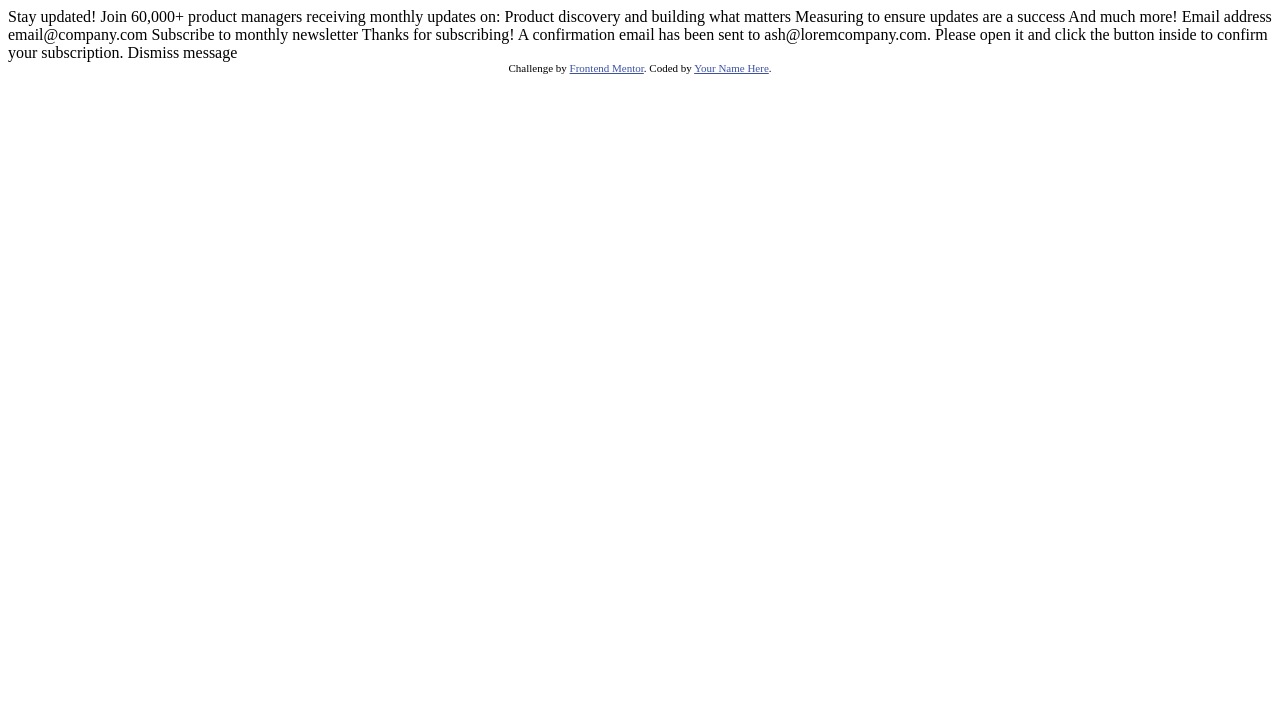
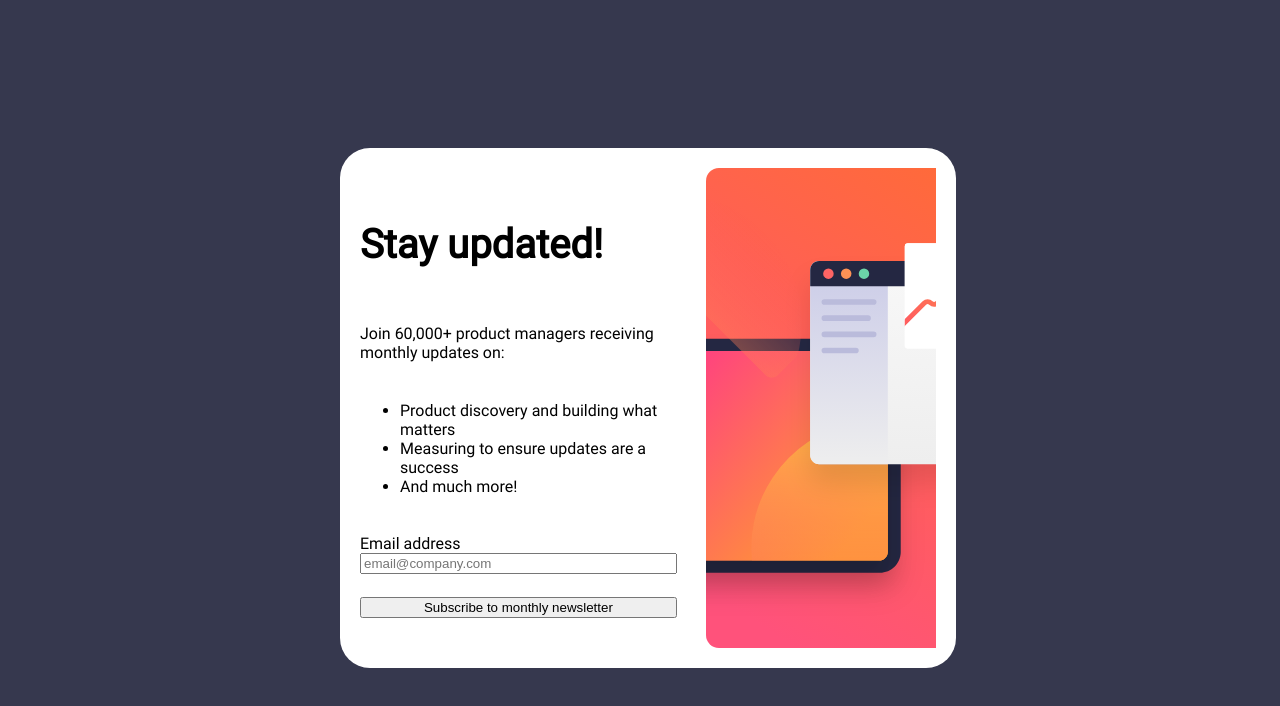
Before and after one commit to devpaepi/News-letter, a plain HTML site: page index.html in a window 1280 px wide. Drawn offline with Linux system fonts and the light colour scheme.

Commit message:
no message

```diff
--- a/index.html
+++ b/index.html
@@ -1,52 +1,68 @@
 <!DOCTYPE html>
 <html lang="en">
   <head>
-  <meta charset="UTF-8">
-  <meta name="viewport" content="width=device-width, initial-scale=1.0"> <!-- displays site properly based on user's device -->
+    <meta charset="UTF-8" />
+    <meta name="viewport" content="width=device-width, initial-scale=1.0" />
+    <!-- displays site properly based on user's device -->
 
-  <link rel="icon" type="image/png" sizes="32x32" href="./assets/images/favicon-32x32.png">
+    <link
+      rel="icon"
+      type="image/png"
+      sizes="32x32"
+      href="./assets/images/favicon-32x32.png"
+    />
 
-  <title>Frontend Mentor | Newsletter sign-up form with success message</title>
+    <title>
+      Frontend Mentor | Newsletter sign-up form with success message
+    </title>
+    <link rel="stylesheet" href="./style.css" />
 
     <!-- Feel free to remove these styles or customise in your own stylesheet 👍 -->
-  <style>
-    .attribution { font-size: 11px; text-align: center; }
-    .attribution a { color: hsl(228, 45%, 44%); }
-  </style>
   </head>
   <body>
-
     <!-- Sign-up form start -->
 
-  Stay updated!
+    <div class="container">
+      <section class="form">
+        <h1>Stay updated!</h1>
+        <span>Join 60,000+ product managers receiving monthly updates on:</span>
+        <ul>
+          <li>Product discovery and building what matters</li>
+          <li>Measuring to ensure updates are a success</li>
+          <li>And much more!</li>
+        </ul>
+        <section class="input">
+          <span> Email address </span>
+          <input type="email" name="" placeholder="email@company.com" />
+        </section>
 
-  Join 60,000+ product managers receiving monthly updates on:
-
-  Product discovery and building what matters
-  Measuring to ensure updates are a success
-  And much more!
-
-  Email address
-  email@company.com
-
-  Subscribe to monthly newsletter
+        <button>Subscribe to monthly newsletter</button>
+      </section>
+      <section class="illustration">
+        <!-- <img
+          src="./assets/images/illustration-sign-up-desktop.svg"
+          alt=""
+          srcset=""
+        /> -->
+      </section>
+    </div>
 
     <!-- Sign-up form end -->
 
     <!-- Success message start -->
 
-  Thanks for subscribing!
-
-  A confirmation email has been sent to ash@loremcompany.com.
-  Please open it and click the button inside to confirm your subscription.
-
-  Dismiss message
+    <!-- Thanks for subscribing! A confirmation email has been sent to
+    ash@loremcompany.com. Please open it and click the button inside to confirm
+    your subscription. Dismiss message -->
 
     <!-- Success message end -->
 
-  <div class="attribution">
-    Challenge by <a href="https://www.frontendmentor.io?ref=challenge" target="_blank">Frontend Mentor</a>.
-    Coded by <a href="#">Your Name Here</a>.
-  </div>
+    <!-- <div class="attribution">
+      Challenge by
+      <a href="https://www.frontendmentor.io?ref=challenge" target="_blank"
+        >Frontend Mentor</a
+      >. Coded by <a href="#">Your Name Here</a>.
+    </div> -->
+    <script src="/script.js"></script>
   </body>
 </html>
--- a/style.css
+++ b/style.css
@@ -1,4 +1,82 @@
+/* .attribution {
+  font-size: 11px;
+  text-align: center;
+}
+.attribution a {
+  color: hsl(228, 45%, 44%);
+} */
+
 :root {
   --primary-color: #007bff;
   --secondary-color: #6c757d;
+  --Tomato: hsl(4, 100%, 67%);
+  --DarkGrey: hsl(234, 29%, 20%);
+  --DarkGrey2: hsl(235, 18%, 26%);
+  --Grey: hsl(231, 7%, 60%);
+  --White: hsl(0, 0%, 100%);
 }
+
+@font-face {
+  font-family: "Roboto-Bold";
+  src: url(./assets/fonts/Roboto-Bold.ttf);
+}
+
+@font-face {
+  font-family: "Roboto-Regular";
+  src: url(./assets/fonts/Roboto-Regular.ttf);
+}
+
+body {
+  font-family: Roboto-Regular;
+  height: 100vh;
+  width: 100vw;
+  overflow: hidden;
+  display: flex;
+  align-items: center;
+  justify-content: center;
+  background-color: var(--DarkGrey2);
+}
+
+.container {
+  background-color: var(--White);
+  height: 60%;
+  width: 45%;
+  padding: 20px;
+  border-radius: 30px;
+
+  display: flex;
+  justify-content: space-between;
+  /* gap: 5%; */
+}
+
+.form {
+  box-sizing: border-box;
+  height: 100%;
+  width: 55%;
+  display: flex;
+  flex-direction: column;
+  /* align-items: flex-start; */
+  justify-content: space-between;
+  align-self: center;
+  padding-top: 20px;
+  padding-bottom: 30px;
+}
+
+.illustration {
+  background-image: url(./assets/images/illustration-sign-up-desktop.svg);
+  background-size: cover;
+  background-repeat: no-repeat;
+  height: 100%;
+  width: 40%;
+}
+
+h1 {
+  font-weight: 700;
+  font-size: 2.5em;
+  /* justify-self: start; */
+}
+
+.input {
+  display: flex;
+  flex-direction: column;
+}
```
Also changed, not shown: script.js (added). Lines whose indentation alone changed are shown as unchanged.
